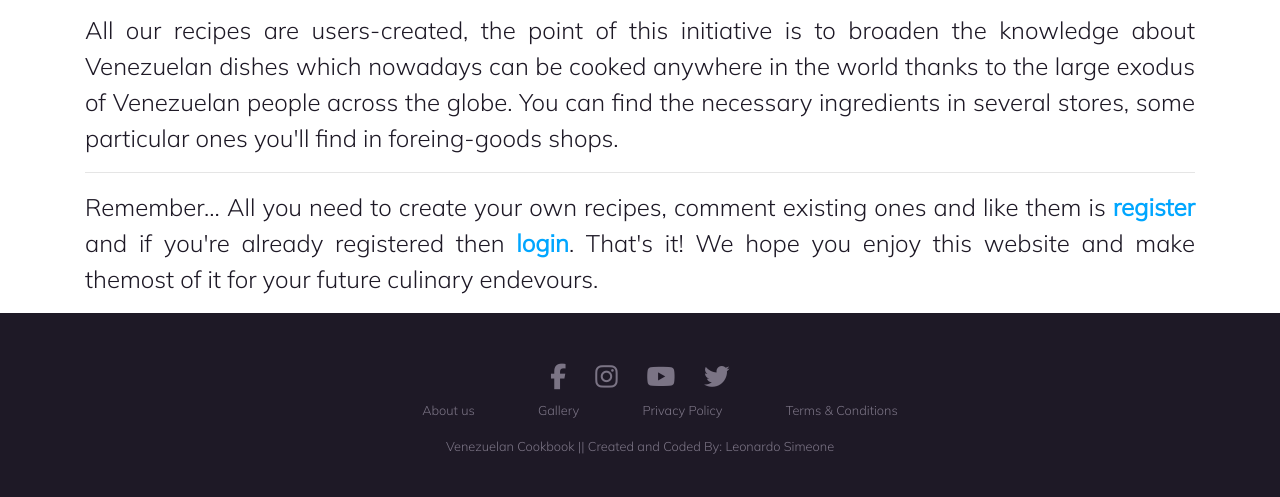
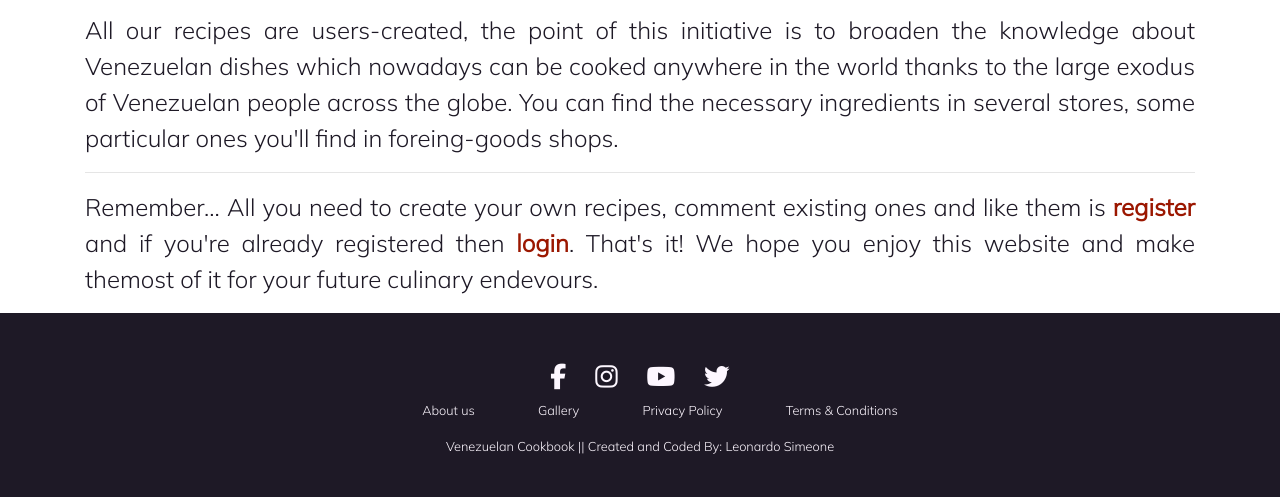
Before and after one commit to leonardo-simeone/venezuelan-food-cookbook, a Django app: page /about-us/ in a window 1280 px wide. Shown: the part 780-1277 px from the top of the page. Run offline with Django 3.2, Linux system fonts and the light colour scheme; some libraries are stand-ins or nearby versions.

Commit message:
Rearrange colors across different sections

```diff
--- a/static/css/style.css
+++ b/static/css/style.css
@@ -69,7 +69,7 @@ h1 {
 /* LINKS */
 
 a {
-    color: #00A6FF; /* Matching Gradient color #00A6FF of Main Color #0000FF */
+    color: #9B1700;
 }
 
 .navbar-dark .navbar-nav .nav-link {
@@ -180,7 +180,7 @@ body a {
 #card-row {
     align-items: center;
 
-    background-color: rgba(46, 134, 158, .6); /* Small Switch Palette color #2E869E in rgba of Main Color #0000FF */
+    background-color: rgba(46, 134, 158, .3); /* Small Switch Palette color #2E869E in rgba of Main Color #0000FF */
     color: #1E1926;
 }
 
@@ -306,19 +306,19 @@ span#tag-button {
     height: 3vh;
     margin: 1% 0%;
     padding: 0.6% 0%;
-    color: #7B7485; /* Classy Palette color #7B7485 of Main Color #0000FF */
+    color: #FDF7FF;
     font-size: 0.8em;
     display: block;
 }
 
 .footer .row a {
     text-decoration: none;
-    color: #7B7485;
+    color: #FDF7FF;
     transition: 0.5s;
 }
 
 .footer .row a:hover {
-    color: #FDF7FF;
+    color: #7B7485; /* Classy Palette color #7B7485 of Main Color #0000FF */
 }
 
 .footer .row ul {
@@ -520,7 +520,7 @@ input[type=reset] {
 input[type=button]:hover,
 input[type=submit]:hover,
 input[type=reset]:hover {
-    background-color: #00A6FF;
+    background-color: #9B1700;
 }
 
 input[type=button]:active,
@@ -897,7 +897,7 @@ label.fifth {
 }
 
 #join-us:hover {
-    color: #00CE9A;  /* Matching Gradient color #00CE9A of Main Color #0000FF */
+    color: #00CE9A;
 }
 
 /* MEDIA QUERIES */
```
